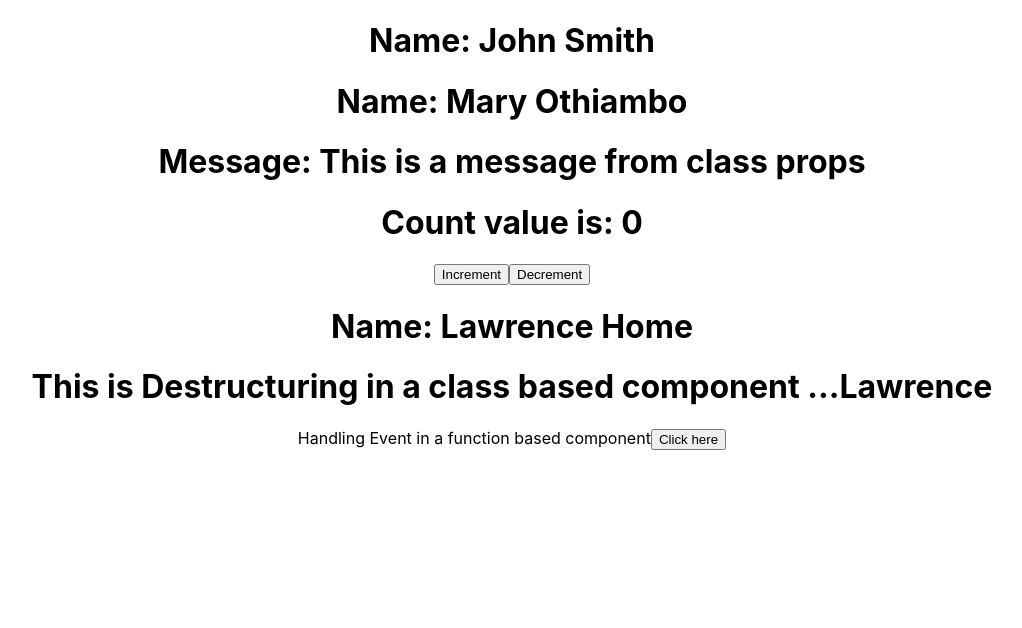
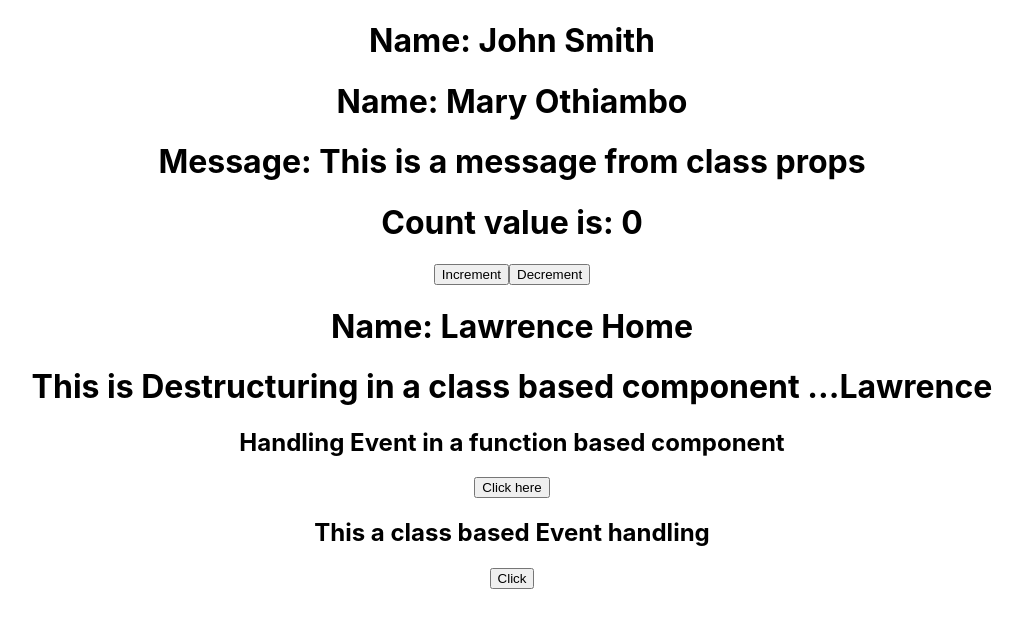
Before and after one commit to Ramas-21/react_tutorial, a React (Create React App) app: page / in a window 1280 px wide. Shown: the top 628 px of the page, without its empty margins (128-1150 px from the left). Built offline with nearby package versions, Linux system fonts and the light colour scheme.

Commit message:
class based Event handling

```diff
--- a/src/App.js
+++ b/src/App.js
@@ -5,6 +5,7 @@
 import Destructuring from './components/Destructuring';
 import Destructuring2 from './components/Destructuring2';
 import FunctionEvent from './components/FunctionEvent';
+import ClassEvent from './components/ClassEvent';
 function App() {
   return (
     <div className="App">
@@ -15,6 +16,7 @@
       <Destructuring name = "Lawrence" lastName = "Home"></Destructuring>
       <Destructuring2 name = "...Lawrence"></Destructuring2>
       <FunctionEvent></FunctionEvent>
+      <ClassEvent></ClassEvent>
     </div>
   );
 }
--- /dev/null
+++ b/src/components/ClassEvent.js
@@ -0,0 +1,17 @@
+import { Component } from "react";
+
+class ClassEvent extends Component{
+    handleClick(){
+        console.log("Class Based Event Handling");
+    }
+    render (){
+        return(
+            <div>
+                <h2>This a class based Event handling</h2>
+                <button onClick={this.handleClick}>Click</button>
+            </div>
+        );
+    }
+}
+
+export default ClassEvent;
--- a/src/components/FunctionEvent.js
+++ b/src/components/FunctionEvent.js
@@ -4,7 +4,7 @@
     }
     return (
         <div>
-            Handling Event in a function based component
+            <h2>Handling Event in a function based component</h2>
             <button onClick={handleClick}>Click here</button>
         </div>
     );
```
